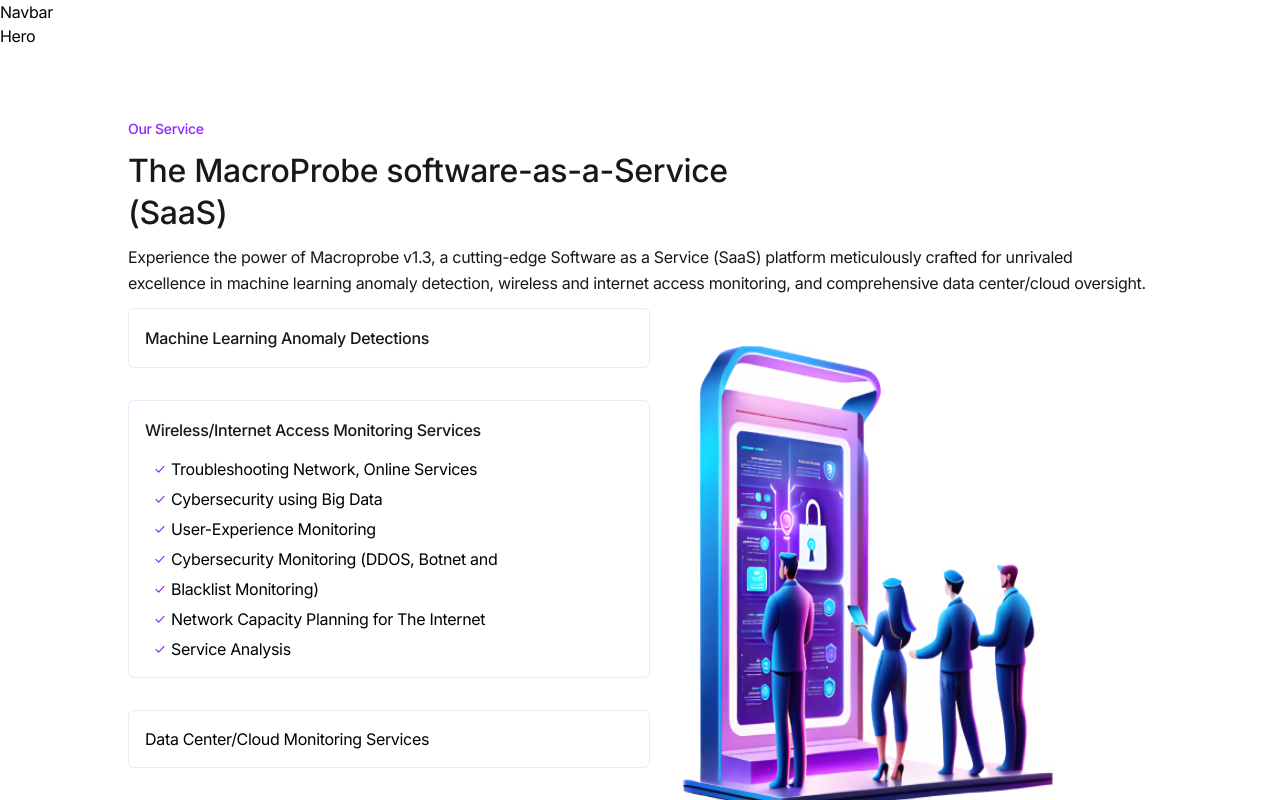
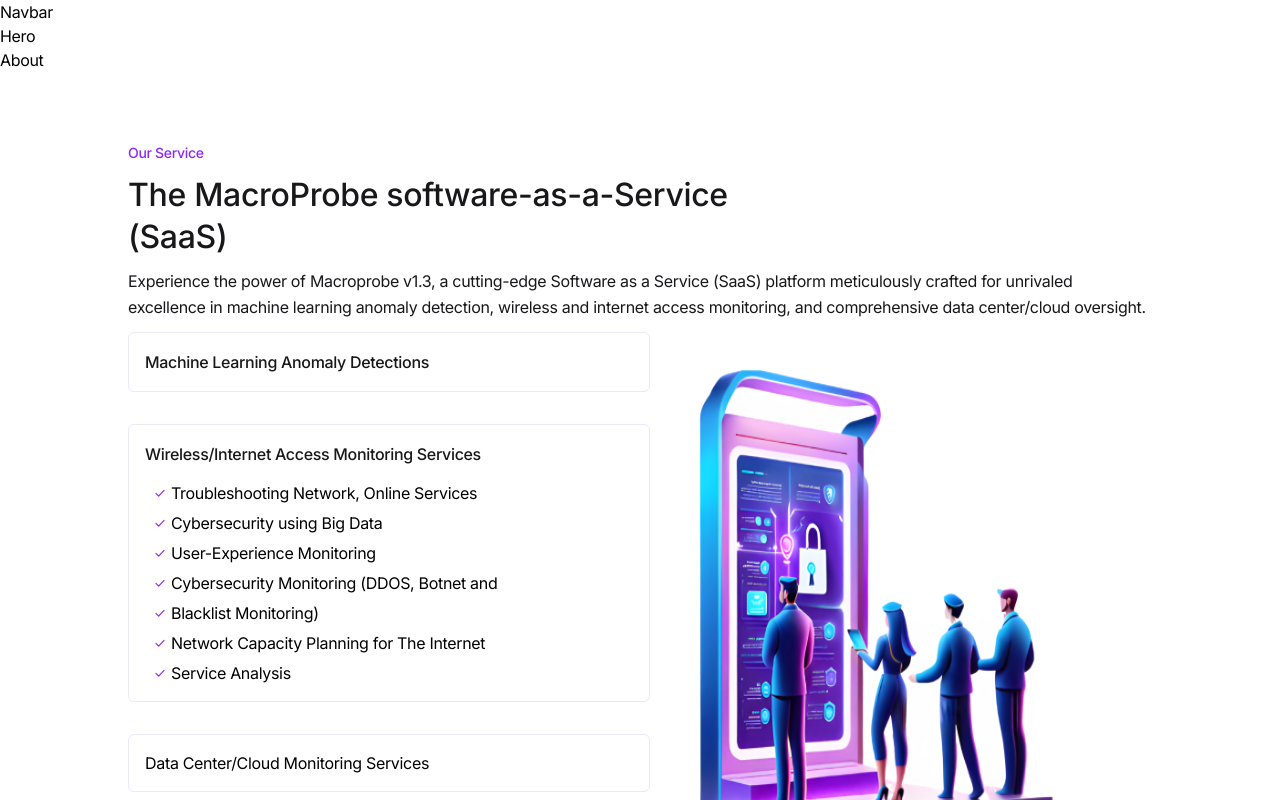
Before and after one commit to Vierra-Digital/eCyberforce-Client, a Next.js app: page / in a window 1280 px wide. Shown: the top 800 px of the page. Built offline with nearby package versions, Linux system fonts and the light colour scheme.

Commit message:
about add

```diff
--- a/src/app/page.tsx
+++ b/src/app/page.tsx
@@ -1,3 +1,4 @@
+import About from "@/components/home/about/About";
 import Chooseus from "@/components/home/chooseus/Chooseus";
 import Hero from "@/components/home/hero/Hero";
 import Products from "@/components/home/products/Products";
@@ -19,6 +20,7 @@
     <div style={Container}>
       <Navbar />
       <Hero />
+      <About />
       <Service />
       <Products />
       <Chooseus />
--- /dev/null
+++ b/src/components/home/about/About.module.css
@@ -0,0 +1,2 @@
+.Container {
+}
--- /dev/null
+++ b/src/components/home/about/About.tsx
@@ -0,0 +1,8 @@
+import styles from './About.module.css'
+function About() {
+  return (
+    <div>About</div>
+  )
+}
+
+export default About
```
Also changed, not shown: src/components/home/about/img/place.txt (added).
